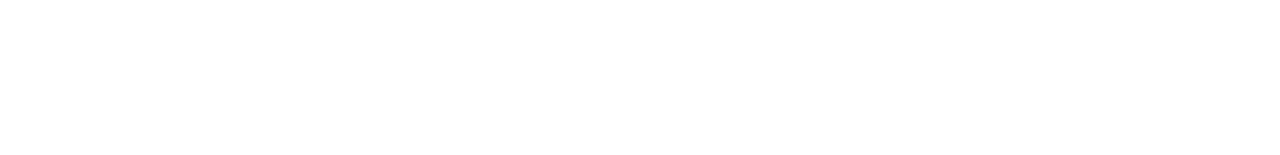
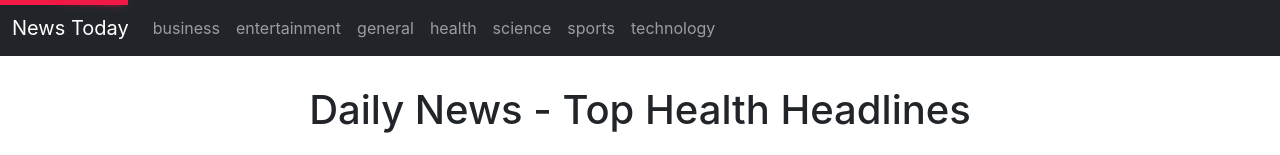
Before and after one commit to Nithya1234567890/news-app, a React (Create React App) app: page /health in a window 1280 px wide. Shown: the top 155 px of the page. Built offline with nearby package versions, Linux system fonts and the light colour scheme; no server answers.

Commit message:
modified

```diff
--- a/src/App.js
+++ b/src/App.js
@@ -7,7 +7,7 @@ const App =()=>{
   const [progress,setProgress]=useState(0);
     return (
       <>
-      <Router basename="/news-app">
+      <Router basename="">
       <Newsnavbar />
       <LoadingBar
         color='#f11946'
--- a/src/components/Newsnavbar.js
+++ b/src/components/Newsnavbar.js
@@ -5,15 +5,12 @@ const Newsnavbar=()=>{
       <div>
         <nav className="navbar navbar-expand-lg navbar-dark bg-dark fixed-top">
   <div className="container-fluid">
-    <Link className="navbar-brand" to="/news-api">News Today</Link>
+    <Link className="navbar-brand" to="/news-app">News Today</Link>
     <button className="navbar-toggler" type="button" data-bs-toggle="collapse" data-bs-target="#navbarSupportedContent" aria-controls="navbarSupportedContent" aria-expanded="false" aria-label="Toggle navigation">
       <span className="navbar-toggler-icon"></span>
     </button>
     <div className="collapse navbar-collapse" id="navbarSupportedContent">
       <ul className="navbar-nav me-auto mb-2 mb-lg-0">
-        <li className="nav-item">
-          <Link className="nav-link active" aria-current="page" to="/news-api">Home</Link>
-        </li>
           <li className="nav-item"><Link className="nav-link" to="/business">business</Link></li>
           <li className="nav-item"><Link className="nav-link" to="/entertainment">entertainment</Link></li>
           <li className="nav-item"><Link className="nav-link" to="/general">general</Link></li>
```
